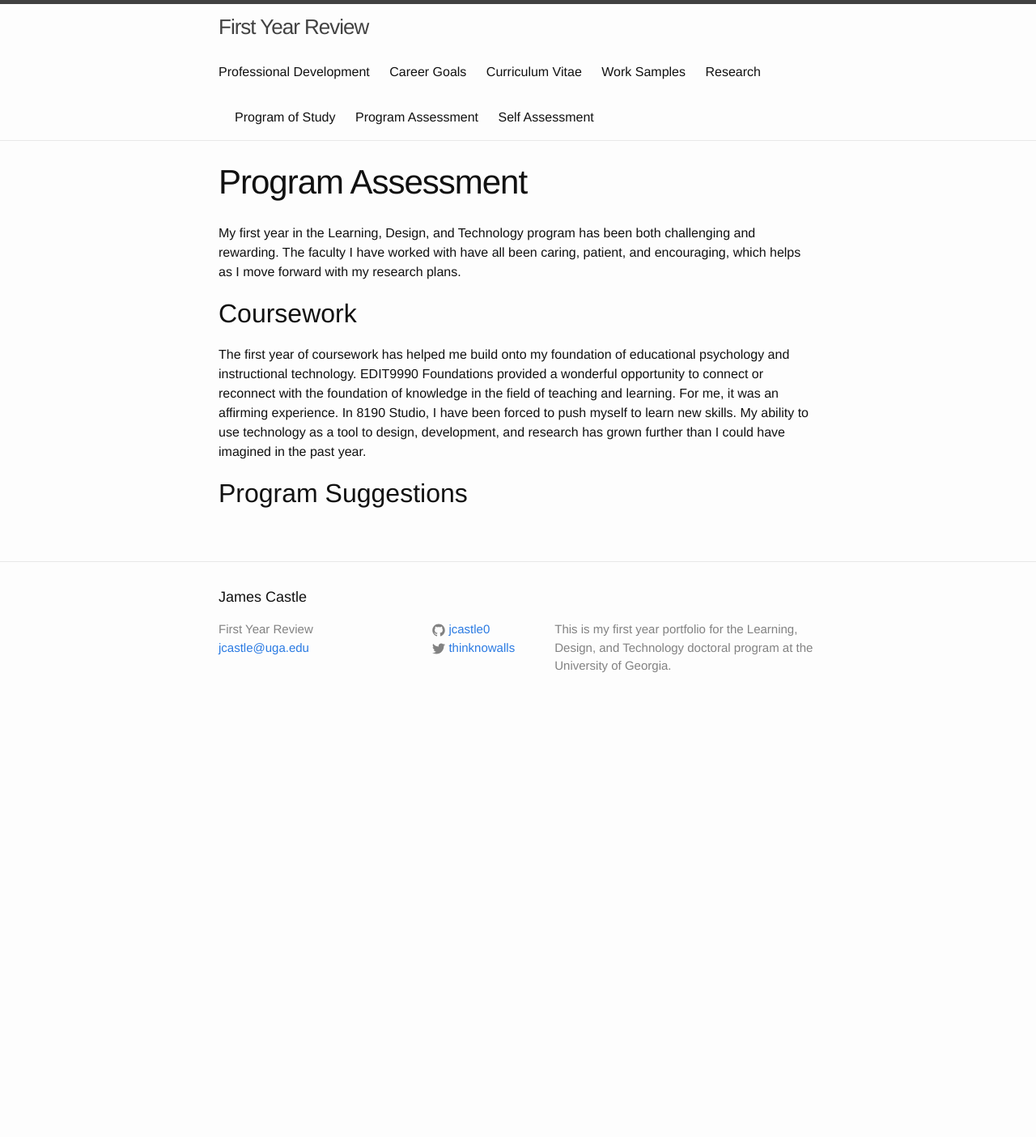
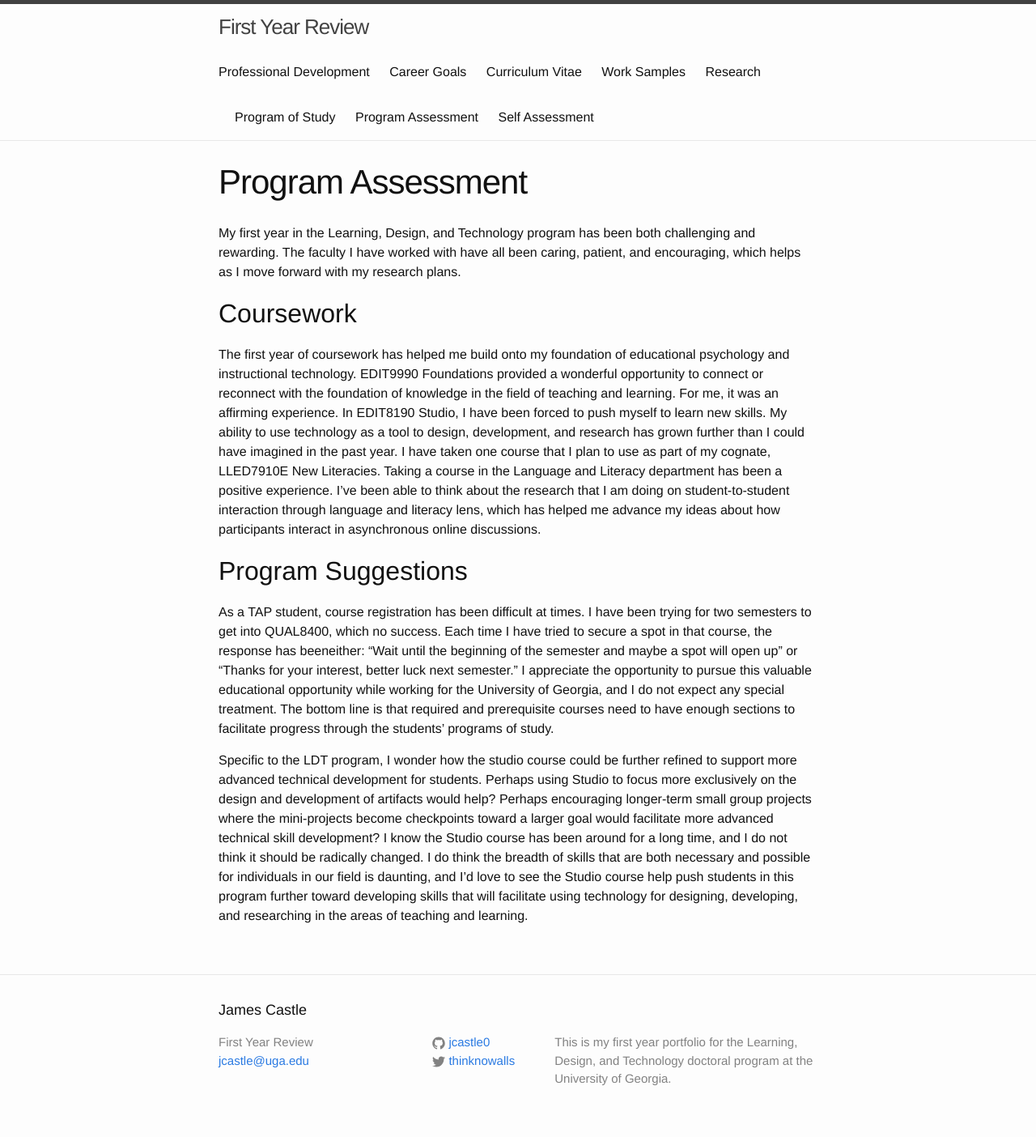
Before and after one commit to jcastle0/ldtportfolio, a Jekyll site: the page built from p-assessment.md, in a window 1280 px wide. Shown: the whole page at 81% size. Built offline with Jekyll 4.4.1, drawn with Linux system fonts in a browser that asks for light colours; before the commit the page ends 900 px from its top, so only the background shows below that.

Commit message:
Update p-assessment.md

```diff
--- a/p-assessment.md
+++ b/p-assessment.md
@@ -8,6 +8,9 @@ My first year in the Learning, Design, and Technology program has been both chal
 
 ## Coursework
 
-The first year of coursework has helped me build onto my foundation of educational psychology and instructional technology. EDIT9990 Foundations provided a wonderful opportunity to connect or reconnect with the foundation of knowledge in the field of teaching and learning. For me, it was an affirming experience. In 8190 Studio, I have been forced to push myself to learn new skills. My ability to use technology as a tool to design, development, and research has grown further than I could have imagined in the past year.
+The first year of coursework has helped me build onto my foundation of educational psychology and instructional technology. EDIT9990 Foundations provided a wonderful opportunity to connect or reconnect with the foundation of knowledge in the field of teaching and learning. For me, it was an affirming experience. In EDIT8190 Studio, I have been forced to push myself to learn new skills. My ability to use technology as a tool to design, development, and research has grown further than I could have imagined in the past year. I have taken one course that I plan to use as part of my cognate, LLED7910E New Literacies. Taking a course in the Language and Literacy department has been a positive experience. I've been able to think about the research that I am doing on student-to-student interaction through language and literacy lens, which has helped me advance my ideas about how participants interact in asynchronous online discussions.
 
 ## Program Suggestions
+As a TAP student, course registration has been difficult at times. I have been trying for two semesters to get into QUAL8400, which no success. Each time I have tried to secure a spot in that course, the response has beeneither: "Wait until the beginning of the semester and maybe a spot will open up" or "Thanks for your interest, better luck next semester." I appreciate the opportunity to pursue this valuable educational opportunity while working for the University of Georgia, and I do not expect any special treatment. The bottom line is that required and prerequisite courses need to have enough sections to facilitate progress through the students' programs of study.
+
+Specific to the LDT program, I wonder how the studio course could be further refined to support more advanced technical development for students. Perhaps using Studio to focus more exclusively on the design and development of artifacts would help? Perhaps encouraging longer-term small group projects where the mini-projects become checkpoints toward a larger goal would facilitate more advanced technical skill development? I know the Studio course has been around for a long time, and I do not think it should be radically changed. I do think the breadth of skills that are both necessary and possible for individuals in our field is daunting, and I'd love to see the Studio course help push students in this program further toward developing skills that will facilitate using technology for designing, developing, and researching in the areas of teaching and learning.
```
